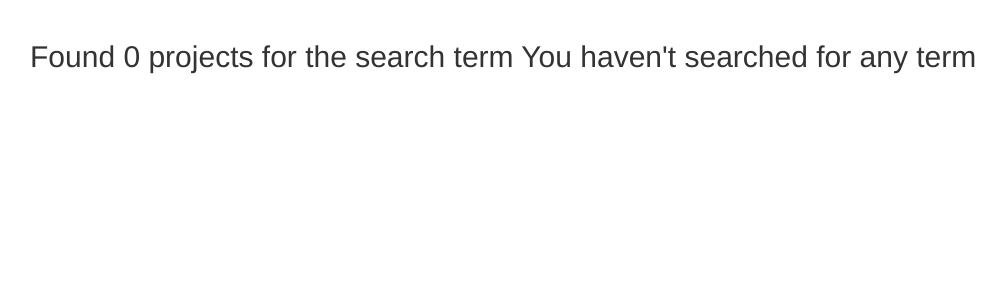
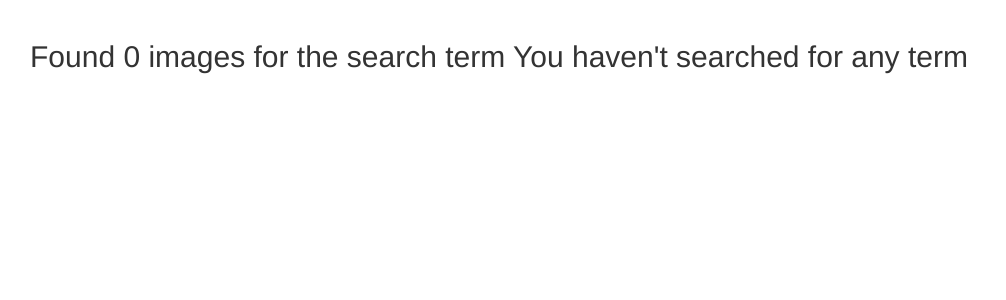
Before and after one commit to mazimpakar/Awwards, a Django app: page /search/ in a window 1280 px wide. Shown: the part 52-352 px from the top of the page, without its empty margins (25-1031 px from the left). Run offline with Django 3.2, Linux system fonts and the light colour scheme; some libraries are stand-ins or nearby versions.

Commit message:
add search code

```diff
--- a/projects/templates/search.html
+++ b/projects/templates/search.html
@@ -3,27 +3,29 @@
 <div class="container">
 
   <div class="row">
-    {% if projects%}
-      <h2>Found {{ projects|length }} of searched term {{message}}</h2>
+    {% if images%}
+      <h2>Found {{ images|length }} of searched term {{message}}</h2>
     {% else %}
-      <h2> Found 0 projects for the search term {{message}}</h2>
+      <h2> Found 0 images for the search term {{message}}</h2>
     {% endif %}
 
   </div>
 
   <div class="row">
 
-  {% if projects %}
-    {% for image in projects %}
+  {% if images %}
+    {% for image in images %}
       <div class="col-sm-6 col-md-3">
-          <h2 style="color:rgb(56, 3, 66);">{{projects.title}}</h2>
-          <img src="{{image.image.url}}"  class="img-responsive" alt="">
-          <strong>Design:</strong> {{project.design}}
-          <br>
-          <strong>Usability:</strong>{{project.usability}}
-          <br>
-          <strong>Content:</strong>{{project.content}}
-      </div>
+          <strong><h2 style="color:thistle; text-align: center;">{{image.title}}</h2></strong>
+    <div class="col-xs-6 col-sm-6 col-md-6 col-lg-6">
+        <img style=" margin-top: 20px; margin-bottom: 20px; width:380px; height:280px; " src="{{image.image.url}}" alt="Image" width='200' length='200'>
+        {% autoescape on %}
+        <strong>Description: </strong>{{image.description|safe}}
+        <br>
+
+        <strong>Link: </strong><a href="{{image.link|safe}}">{{image.link|safe}}</a>
+      {% endautoescape %}
+    </div>
     {% endfor %}
   {% endif %}
   </div>
```
